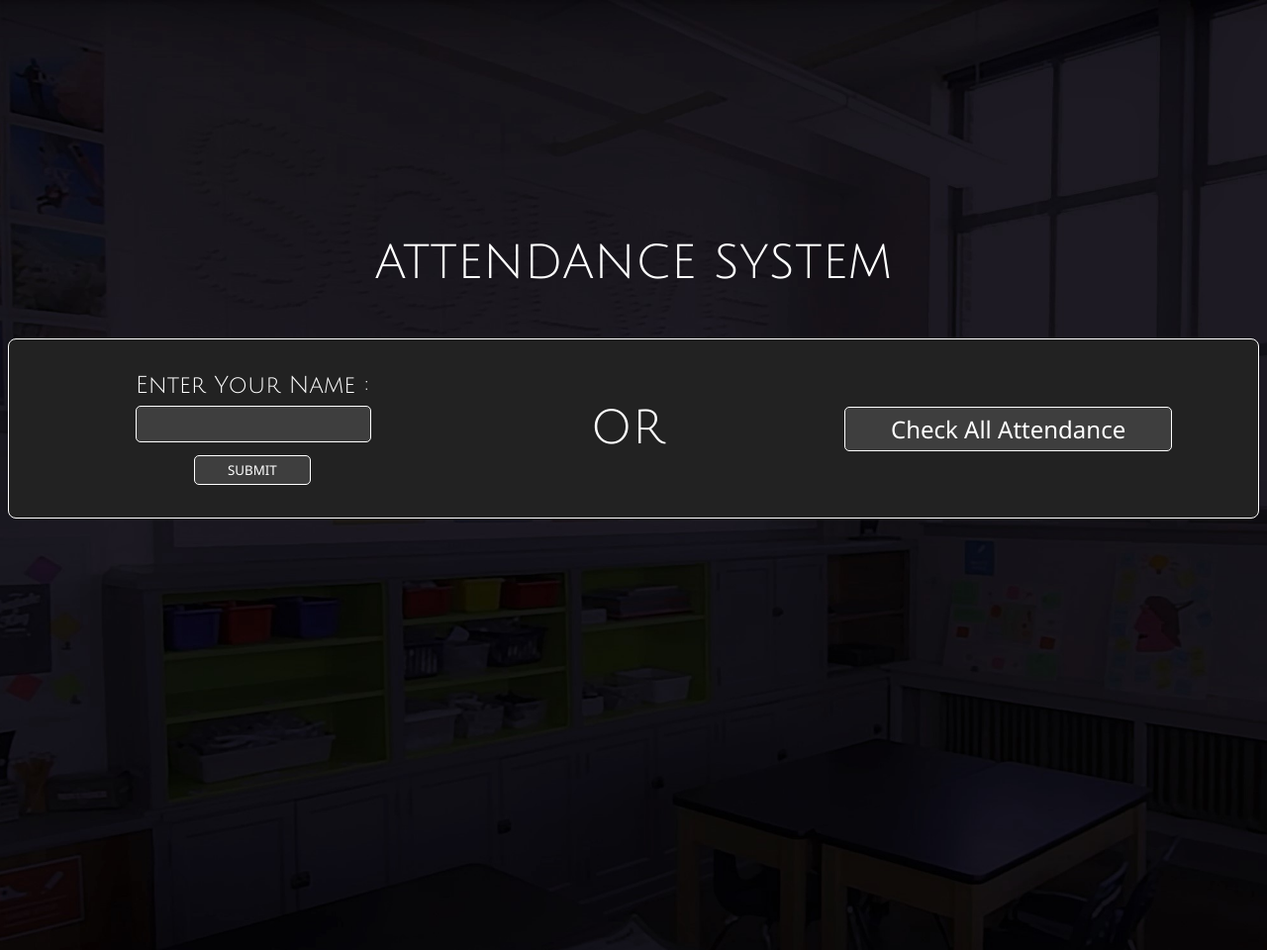
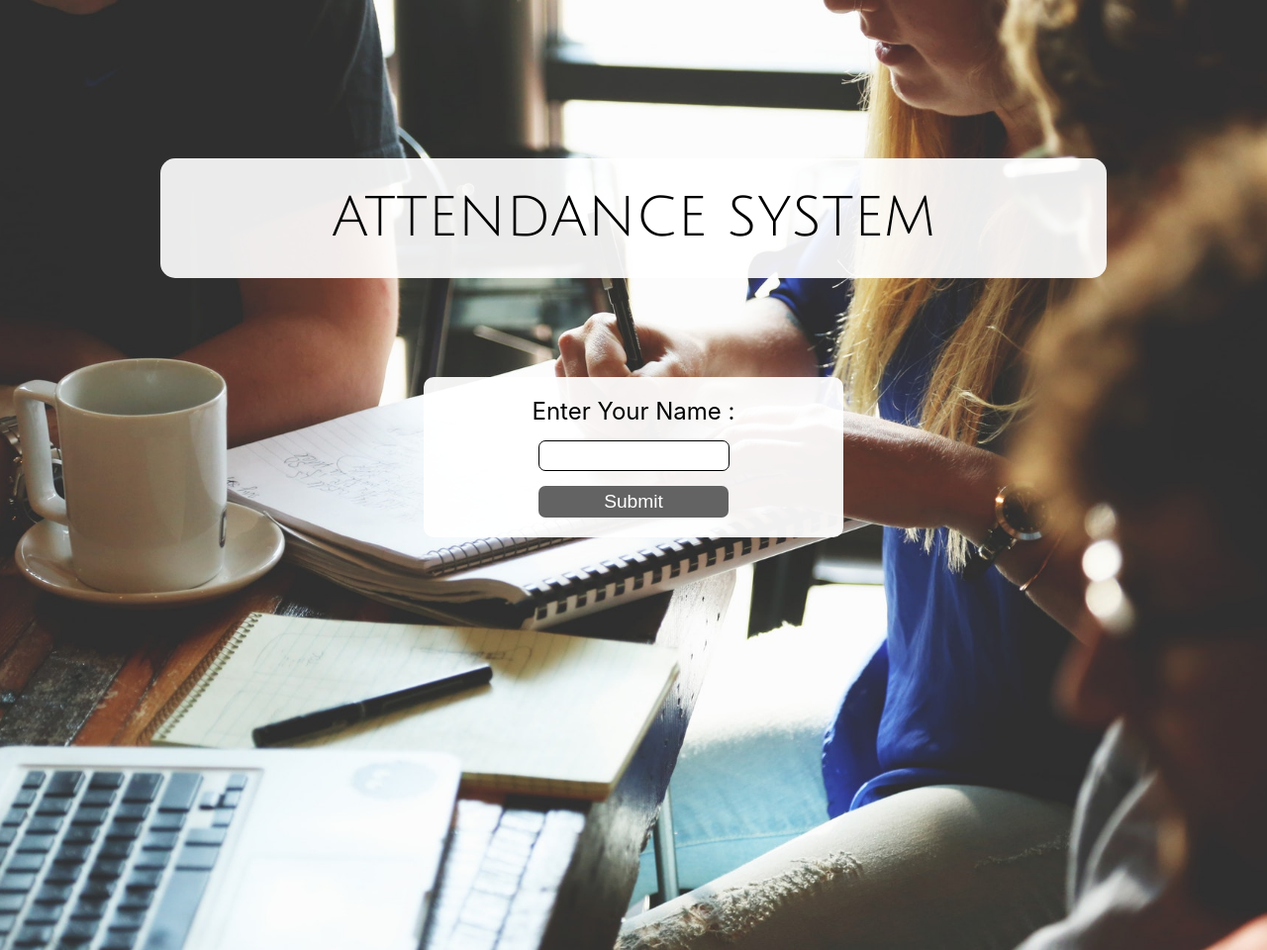
Before and after one commit to ak127a/MpProject, a website: page dist/index.html in a window 1280 px wide. Shown: the top 960 px of the page at 99% size. Drawn offline with Linux system fonts and the light colour scheme.

Commit message:
Chnaged styling

```diff
--- a/scss/main.scss
+++ b/scss/main.scss
@@ -11,67 +11,61 @@ html {
 
 body {
   // background: $primary-color;
-  background: url("../images/bg1d.jpg");
+  background: url("../images/bg2.jpg");
   background-position: center;
-  overflow-x: hidden;
   background-repeat: no-repeat;
   height: 100vh;
+  margin: 0;
+  padding: 0;
   background-size: cover;
 }
 
+.header-container {
+  position: relative;
+  width: 100%;
+}
+
 header {
+  background: #ffffffe7;
   text-align: center;
-  color: #fff;
+  border-radius: 15px;
+  width: 70%;
+  color: rgb(0, 0, 0);
   font-family: "Julius Sans One", sans-serif;
   text-transform: uppercase;
-  transform: translate3d(100%, -100%, 0);
-  @include easeOut;
   display: block;
-  margin-top: 30vh;
-  font-size: 3rem;
+  padding: 30px;
+  margin-top: 20vh;
+  margin-left: auto;
+  margin-right: auto;
+  font-size: 3.5rem;
 }
 
 .main-container {
-  border: 1px solid #fff;
-  margin-top: 50px;
-  padding: 1rem;
-  display: grid;
-  grid-template-areas: "entername or checkall";
-  border-radius: 0.5rem;
-  background: rgb(34, 34, 34);
+  width: 100%;
+  margin-top: 100px;
+  position: relative;
 }
 
-p {
+form {
+  display: block;
+  width: 30%;
+  border-radius: 10px;
+  padding: 20px;
+  background: rgba(255, 255, 255, 0.932);
+  font-family: -apple-system, BlinkMacSystemFont, "Segoe UI", Roboto, Oxygen,
+    Ubuntu, Cantarell, "Open Sans", "Helvetica Neue", sans-serif;
+  font-size: 1.5rem;
+  color: rgb(0, 0, 0);
   text-align: center;
-  color: #fff;
-  grid-area: "or";
-  font-size: 3rem;
-  font-family: "Julius Sans One", sans-serif;
-}
-
-.form-box {
-  display: flex;
-  grid-area: "entername";
-  justify-content: center;
-  align-items: center;
-}
-
-// Form
-form {
-  color: #fff;
-  font-size: 1.5rem;
-  text-align: center;
-  font-family: "Julius Sans One", sans-serif;
+  margin: 0 auto;
 }
 
 input[type="text"] {
-  width: 100%;
-  padding: 10px 0px;
-  color: #fff;
-  border: 0.8px solid white;
-  background: #3e3e3e;
-  margin: 8px 0;
-  border-radius: 5px;
+  border-radius: 7px;
+  border: 1.5px solid black;
+  padding: 7px;
+  margin-top: 15px;
 
   &:focus {
     outline: none;
@@ -79,79 +73,70 @@ input[type="text"] {
 }
 
 input[type="button"] {
-  background: #3e3e3e;
   width: 50%;
+  margin-top: 15px;
   color: #fff;
-  text-transform: uppercase;
-  font-family: "Segoe UI", Tahoma, Geneva, Verdana, sans-serif;
-  padding: 5px 0px;
-  margin-top: 5px;
-  border: 0.8px solid white;
-  -webkit-border-radius: 5px;
-  border-radius: 5px;
+  border: none;
+  border-radius: 7px;
+  outline: none;
+  padding: 5px;
+  font-size: 1.2rem;
+  background: #636363;
 
   &:focus {
-    background: #1f1f1f;
-    outline: 0 !important;
-  }
-}
-
-.btn-container {
-  display: flex;
-  grid-area: "checkall";
-  width: 100%;
-  justify-content: center;
-  align-items: center;
-}
-
-button {
-  background: #3e3e3e;
-  color: #fff;
-  text-align: center;
-  font-family: "Segoe UI", Tahoma, Geneva, Verdana, sans-serif;
-  padding: 5px 5px;
-  width: 70%;
-  -webkit-border-radius: 5px;
-  border-radius: 5px;
-  font-size: 1.5rem;
-  border: 0.8px solid white;
-
-  &:focus {
-    background: #1f1f1f;
-    outline: 0 !important;
+    background: #3a3a3a;
   }
 }
 
 // JSON Data
 #tableSection {
   color: #fff;
-  margin-top: 20px;
-  border: 1px solid #fff;
   margin-top: 50px;
+  margin-left: 10px;
+  margin-right: 10px;
   padding: 1rem;
+  display: none;
   justify-content: center;
   justify-items: center;
   border-radius: 0.5rem;
-  background: rgb(34, 34, 34);
+  background: rgba(34, 34, 34, 0.959);
 }
 
-table {
-  margin: 0 auto;
+.table-row {
+  grid-area: row;
+  display: grid;
+  grid-template-columns: repeat(4, 1fr);
+
+  &:nth-child(odd) {
+    .table-element {
+      font-weight: bold;
+      font-size: 1.4rem;
+    }
+  }
 }
 
-th,
-td {
-  padding: 0.1rem 1rem;
+.table-element {
+  color: rgb(255, 255, 255);
   text-align: center;
+  background: rgb(48, 48, 48);
+  font-family: sans-serif;
+  font-size: 1.2rem;
+  border: 1px solid black;
+  padding: 0.8rem 0;
 }
+// table {
+//   margin: 0 auto;
+//   width: 100%;
+// }
+
+// th,
+// td {
+//   padding: 1rem 1rem;
+//   margin: 0;
+//   color: #000;
+//   font-family: "Segoe UI";
+//   text-align: center;
+// }
 
 @media (max-width: 670px) {
-  .main-container {
-    margin-top: 30px;
-    padding: 0.6rem;
-    grid-template-areas:
-      "entername"
-      "or"
-      "checkall";
-  }
 }
```
Also changed, not shown: dist/css/main.css, dist/images/bg2.jpg (added), dist/index.html, dist/js/main.js.
